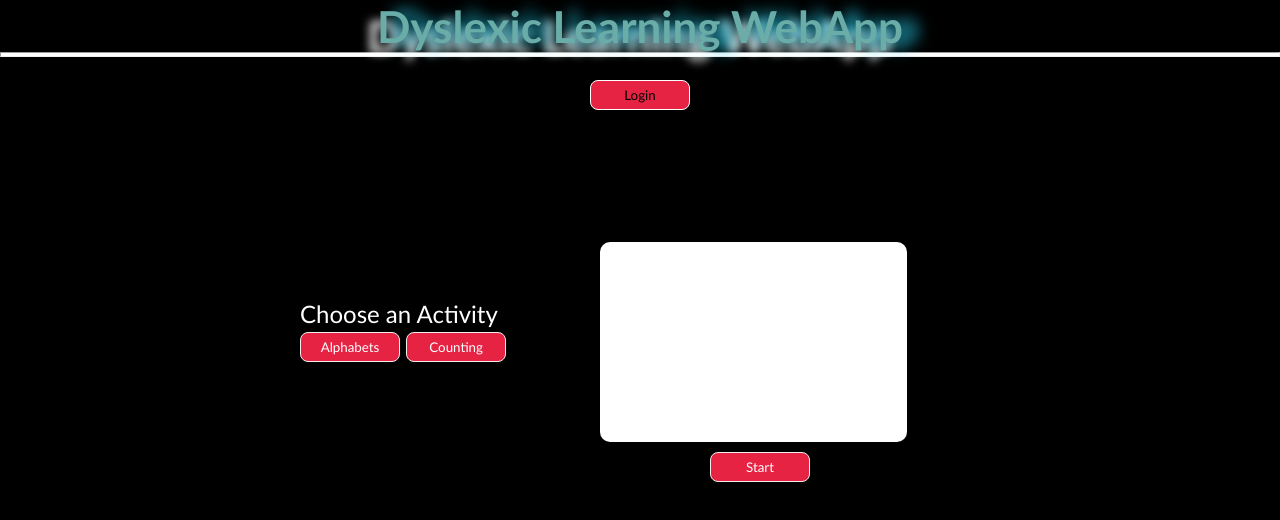
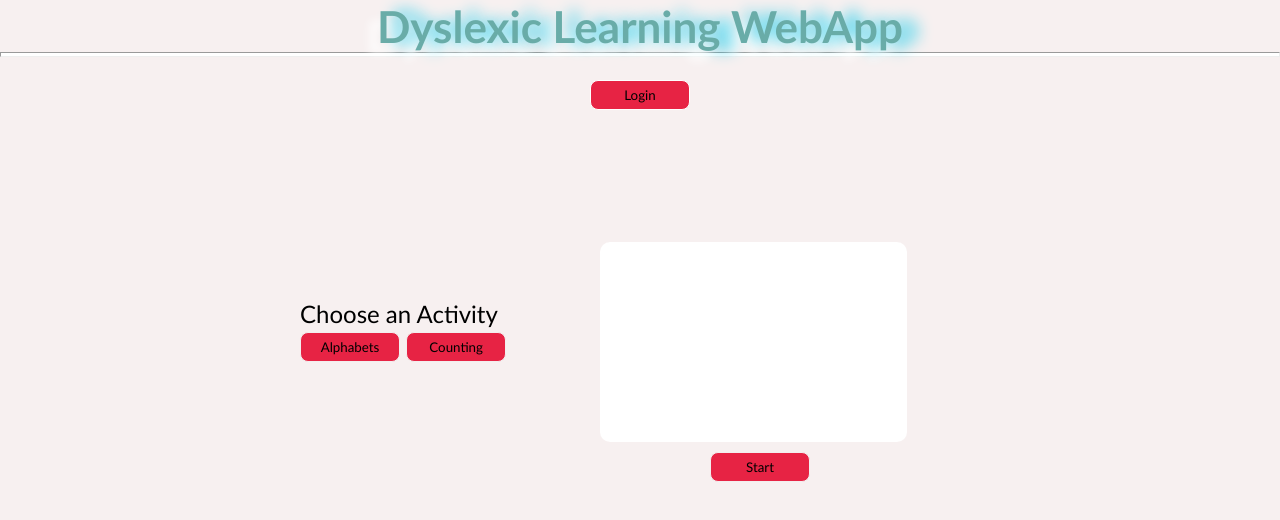
Before and after one commit to Emritik/help, a plain HTML site: page index.html in a window 1280 px wide. Drawn offline with Linux system fonts and the light colour scheme.

Commit message:
new changes

```diff
--- a/style.css
+++ b/style.css
@@ -1,7 +1,7 @@
 *{
     margin:  0px;
     padding: 0px;
-    background-color: black;
+    background-color: rgb(247, 240, 240);
     font-family: 'Gill Sans', 'Gill Sans MT', Calibri, 'Trebuchet MS', sans-serif;
 }
 header{
@@ -40,14 +40,13 @@ header{
     font-size: 20px;
     border:1px solid #000;
     transition: 0.9s ease-in-out;
-    color: #fff;
+
 }
 .container{
     margin-top: 40px;
     margin-left: 300px;
     font-size: 24px;
     width: 60%;
-    color: #fff;
     position: fixed;
     flex-basis: 70%;
     height: 400px;
@@ -56,7 +55,6 @@ header{
     width: 100px;
     height: 30px;
     border: 1px solid #f3eeee;
-    color: #fff;
     background-color: #e72344;
     border-radius: 8px;
     transition: 1s ease-in;
```
